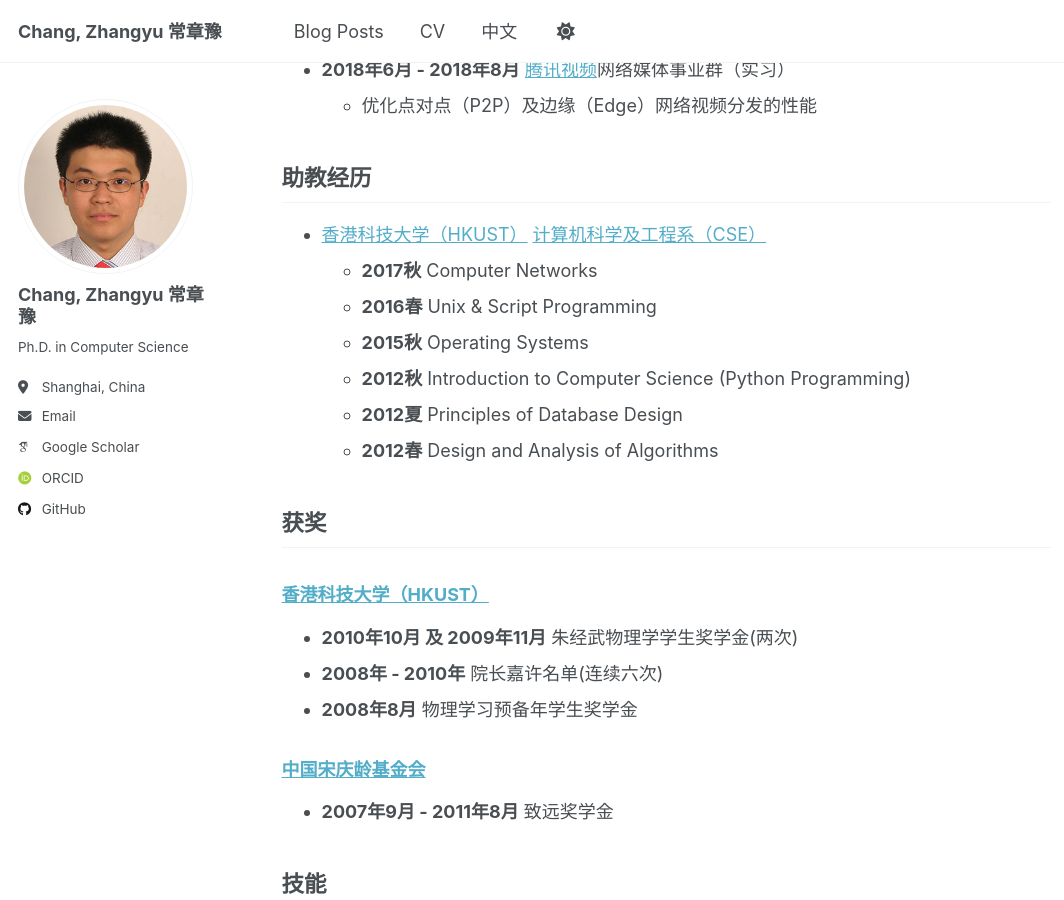
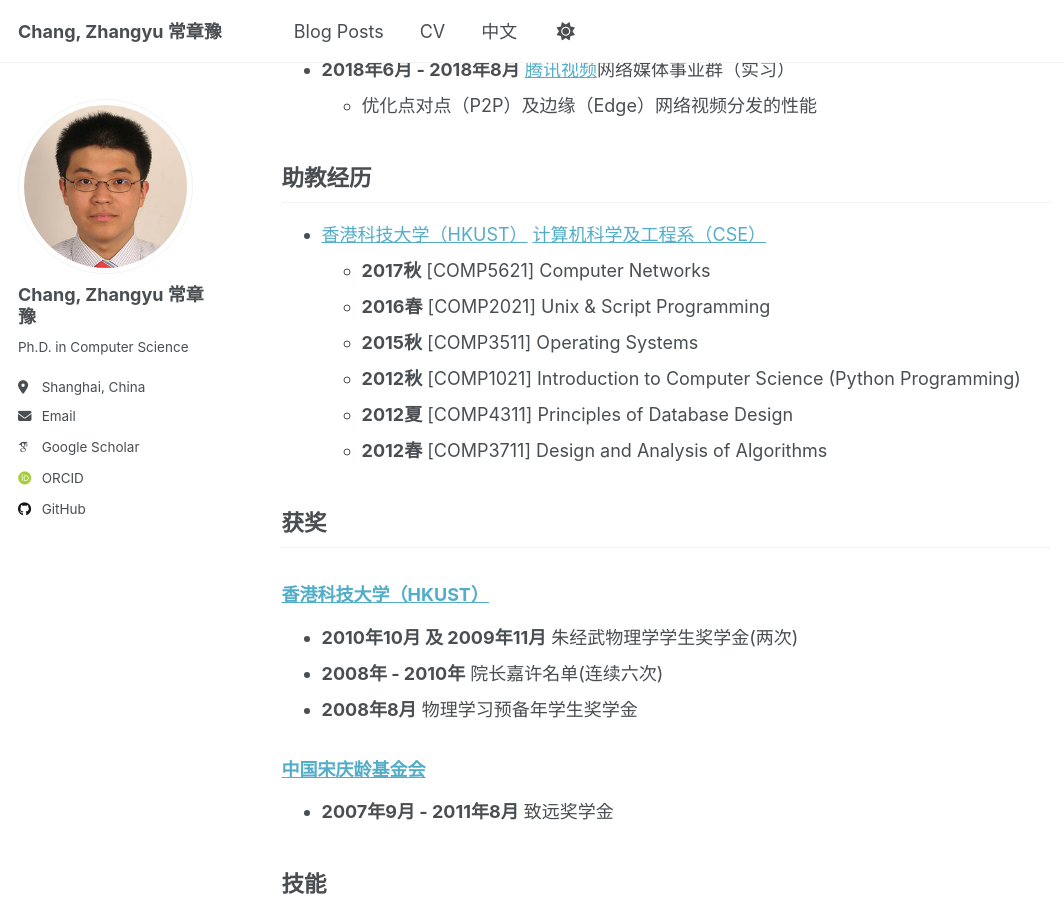
Before and after one commit to changzhangyu/changzhangyu.github.io, a Jekyll site: the page built from _pages/zh.md, in a window 1280 px wide and 900 px high, scrolled down 1834 px. Shown: the whole window, without its empty margins (0-1064 px from the left). Built offline with Jekyll 4.4.1, drawn with Linux system fonts in a browser that asks for light colours; some web fonts are replaced.

Commit message:
Update TA job
Add course codes

```diff
--- a/_pages/zh.md
+++ b/_pages/zh.md
@@ -48,12 +48,12 @@ redirect_from:
 ## 助教经历
 
 * [香港科技大学（HKUST）](http://www.ust.hk/) [计算机科学及工程系（CSE）](http://www.cse.ust.hk)
-  * **2017秋** Computer Networks
-  * **2016春** Unix & Script Programming
-  * **2015秋** Operating Systems
-  * **2012秋** Introduction to Computer Science (Python Programming)
-  * **2012夏** Principles of Database Design
-  * **2012春** Design and Analysis of Algorithms
+  * **2017秋** [COMP5621] Computer Networks
+  * **2016春** [COMP2021] Unix & Script Programming
+  * **2015秋** [COMP3511] Operating Systems
+  * **2012秋** [COMP1021] Introduction to Computer Science (Python Programming)
+  * **2012夏** [COMP4311] Principles of Database Design
+  * **2012春** [COMP3711] Design and Analysis of Algorithms
 
 ## 获奖
 
```
Also changed, not shown: _pages/cv.md (+6 -6 lines).
